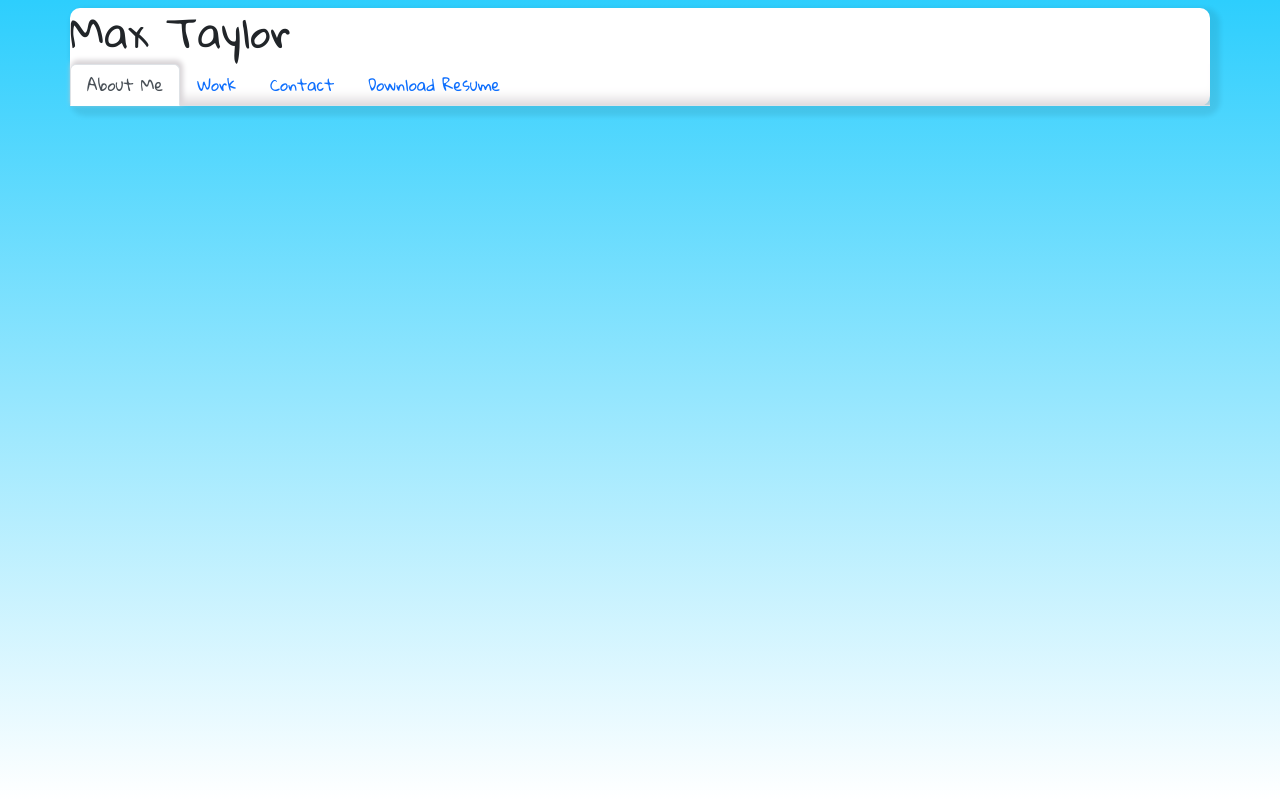
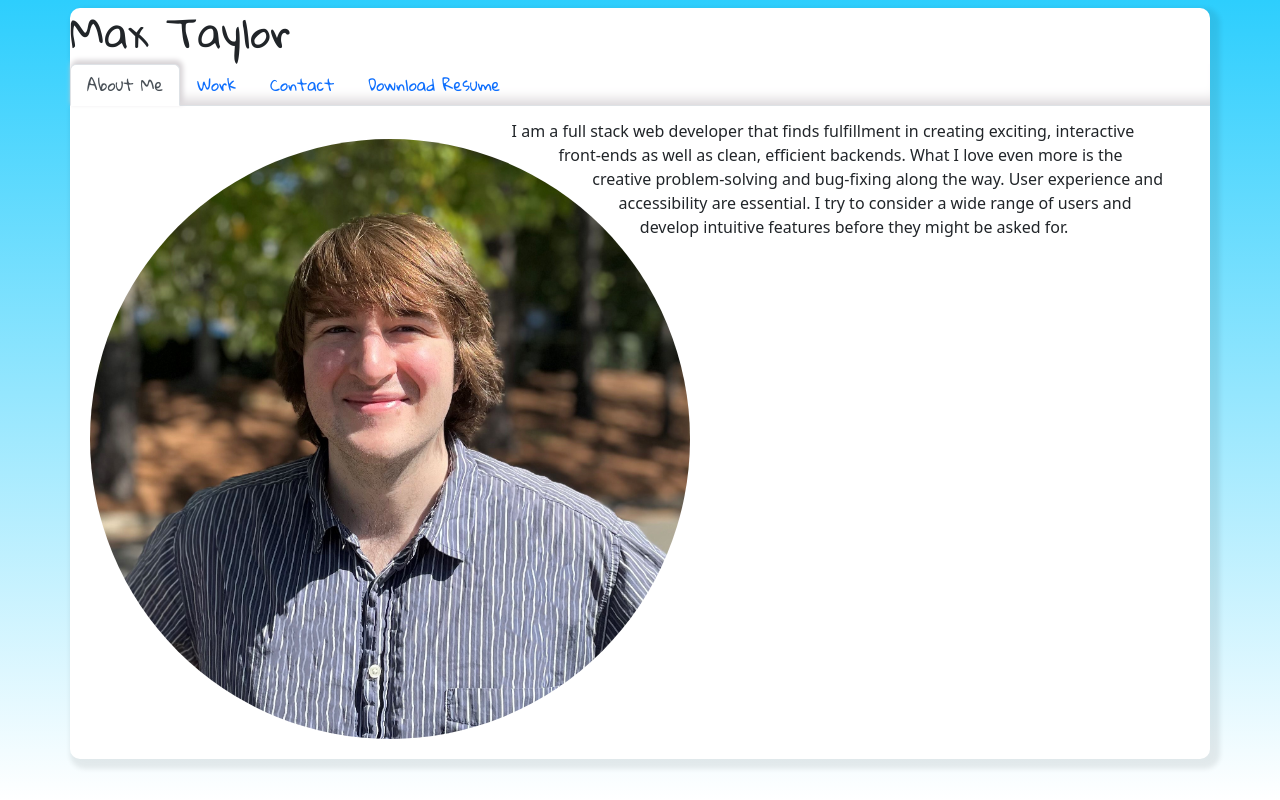
Before and after one commit to maxbransontaylor/my-portfolio, a React (Create React App) app: page / in a window 1280 px wide. Built offline with nearby package versions, Linux system fonts and the light colour scheme.

Commit message:
initial about me section

```diff
--- a/src/App.js
+++ b/src/App.js
@@ -7,7 +7,7 @@ import Work from "./components/Work";
 function App() {
   const [currentPage, pageSelect] = useState('About Me')
   const renderPage = () => {
-    if (currentPage === 'About') {
+    if (currentPage === 'About Me') {
       return <About />;
     }
     if (currentPage === 'Work') {
@@ -16,7 +16,7 @@ function App() {
     if (currentPage === 'Contact') {
       return <Contact />;
     }
-    return <Contact />;
+    return <About />;
   }
   return (
     <body>
--- a/src/components/About.js
+++ b/src/components/About.js
@@ -1,7 +1,12 @@
 import React from "react";
+import photo from '../mediumcasual.jpg'
+function About() {
+    return (<section >
+        <img className="prof-img " src={photo}></img>
+        <p id="about-text">I am a full stack web developer that finds fulfillment in creating exciting, interactive front-ends as well as clean, efficient backends. What I love even more is the creative problem-solving and bug-fixing along the way.
 
-function About() {
-    return (<div></div>)
+            User experience and accessibility are essential. I try to consider a wide range of users and develop intuitive features before they might be asked for.</p>
+    </section>)
 }
 
 export default About
--- a/src/index.css
+++ b/src/index.css
@@ -10,7 +10,8 @@ body {
 }
 
 main {
-  height: 100%;
+  height: 50vw;
+  max-height: 50vw
 }
 
 
@@ -41,3 +42,24 @@ header h1 {
   z-index: -1;
   position: relative;
 }
+
+.prof-img {
+  border-radius: 50%;
+  height: 50vw;
+  float: left;
+  shape-outside: circle();
+  padding: 20px;
+  margin-top: 0vw;
+}
+
+#about-text {
+  margin-right: 30px;
+  margin-top: 1vw;
+}
+
+@media screen and (max-width: 769px) {
+
+  .prof-img {
+    height: 30vw;
+  }
+}
```
Also changed, not shown: src/mediumcasual.jpg (added).
